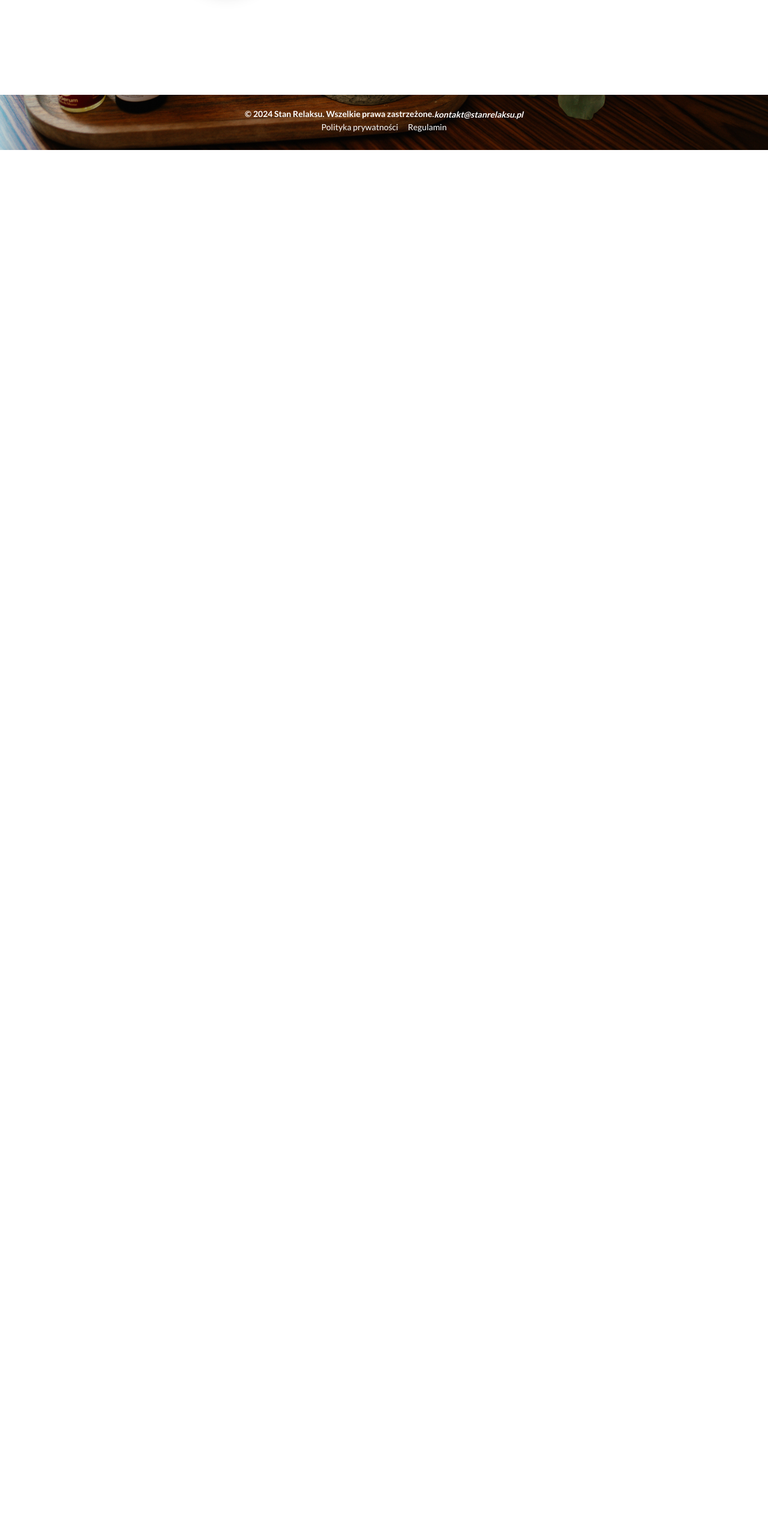
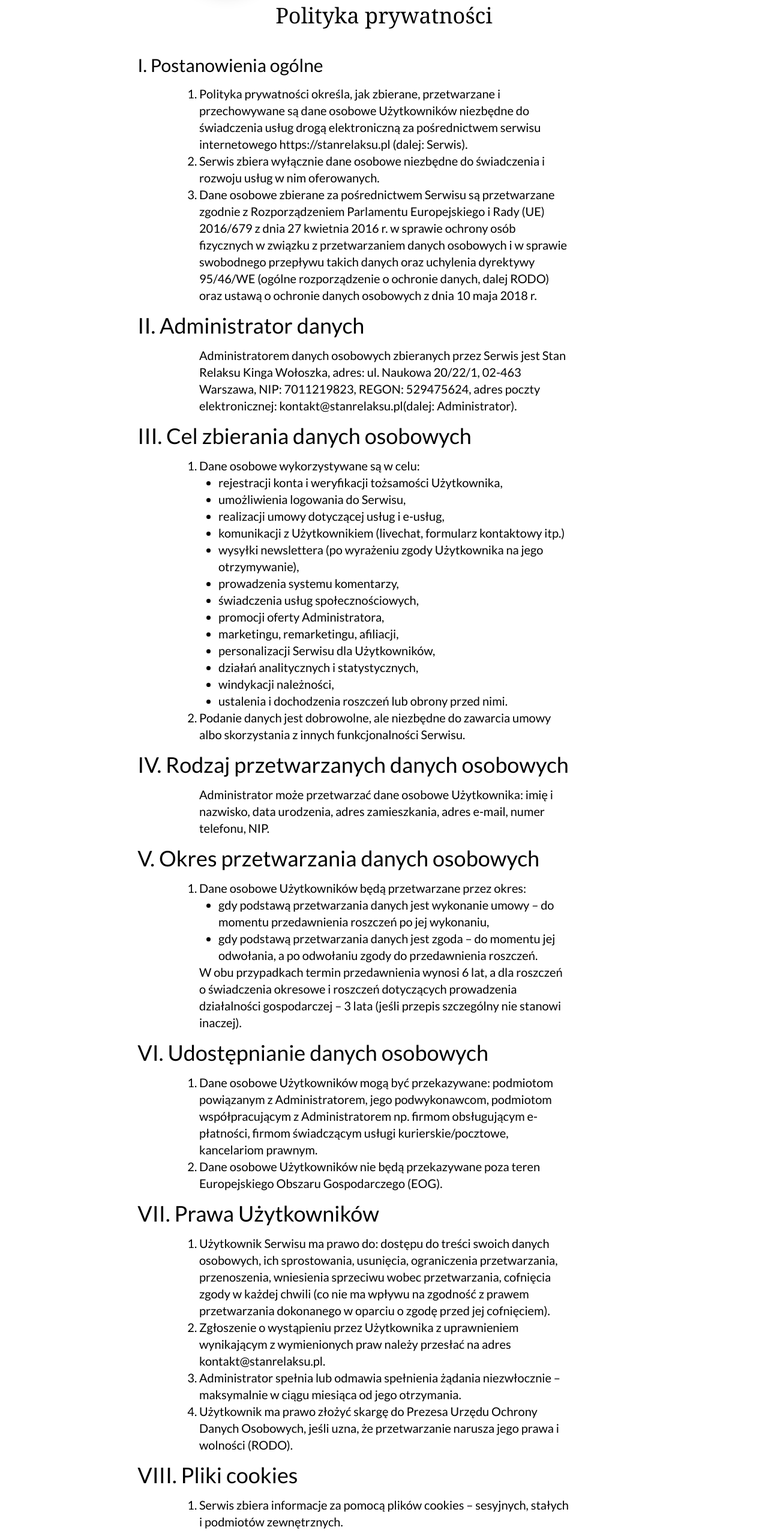
Before and after one commit to PiotrRegulski/stan-relaksu, a Next.js app: page /privacy-policy in a window 1280 px wide. Shown: the part 234-2789 px from the top of the page at 60% size. Before the commit the page ends 800 px from the top, so only its background shows below. Built offline with nearby package versions, Linux system fonts and the light colour scheme.

Commit message:
adding a privacy policy

```diff
--- a/src/app/offer/[slug]/page.tsx
+++ b/src/app/offer/[slug]/page.tsx
@@ -147,7 +147,7 @@ const OfferDetailsPage: React.FC<OfferDetailsPageProps> = ({ params }) => {
         className="flex flex-col min-h-max    my-4 md:my-4 md:mt-12 animate-fadeIn  transition-transform duration-200 ease-in-out mb-6"
       >
         <div className="flex flex-col ">
-          <div className={`flex flex-col-reverse lg:flex-row bg-white sm:my-4 shadow-lg shadow-gray-400 sm:mx-6 md:mx:2 2xl:mx-48 rounded-lg border-2 border-secondary ${!description1 ? 'hidden' : ''}`}>
+          <div className={`flex flex-col-reverse lg:flex-row bg-white sm:my-4  sm:mx-6 md:mx:2 2xl:mx-48 rounded-lg  border-secondary ${!description1 ? 'hidden' : ''}`}>
             <div className="flex flex-col lg:w-2/3 my-2 px-4 justify-center items-center ">
               <h3 className="font-bold  text-2xl py-2  w-full">{title1}</h3>
 
@@ -196,7 +196,7 @@ const OfferDetailsPage: React.FC<OfferDetailsPageProps> = ({ params }) => {
             </div>
           </div>
 
-          <div className="flex flex-col lg:flex-row  bg-white sm:my-4 shadow-lg shadow-gray-400 sm:mx-6 md:mx:2 2xl:mx-48  rounded-lg">
+          <div className="flex flex-col lg:flex-row  bg-white sm:my-4   sm:mx-6 md:mx:2 2xl:mx-48  rounded-lg">
             <div className="flex flex-col lg:w-2/3 my-6 px-4 2xl:my-24 ">
               <h3 className="font-bold text-2xl py-2 w-full ">{title3}</h3>
 
--- a/src/app/privacy-policy/page.tsx
+++ b/src/app/privacy-policy/page.tsx
@@ -1,13 +1,232 @@
-import ToHomePage from '@/components/layout/ToHomePage';
-import React from 'react';
+import PageHeader from "@/components/homepage/PageHeader";
+import ToHomePage from "@/components/layout/ToHomePage";
+import Link from "next/link";
+import React from "react";
 
 const pages = () => {
-    return (
-        <div className='flex justify-center items-center h-96 mx-auto my-auto flex-col'>
-            <p>Dokument w przygotowaniu </p>
-            <ToHomePage>Wróć do strony głównej</ToHomePage>
-        </div>
-    );
+  return (
+    <div className="flex justify-center items-center mx-auto my-auto flex-col mt-28 md:py-24 px-6">
+      <PageHeader id={"privacy-policy"}>Polityka prywatności</PageHeader>
+
+      <div className="flex flex-col w-full justify-center items-center ">
+        <p className="text-left xl:w-2/3 text-3xl my-4">
+          I. Postanowienia ogólne{" "}
+        </p>
+        <ol className="list-decimal xl:w-1/2 text-xl">
+          <li>
+            Polityka prywatności określa, jak zbierane, przetwarzane i
+            przechowywane są dane osobowe Użytkowników niezbędne do świadczenia
+            usług drogą elektroniczną za pośrednictwem serwisu internetowego
+            https://stanrelaksu.pl (dalej: Serwis).
+          </li>
+          <li>
+            Serwis zbiera wyłącznie dane osobowe niezbędne do świadczenia i
+            rozwoju usług w nim oferowanych.
+          </li>
+          <li>
+            Dane osobowe zbierane za pośrednictwem Serwisu są przetwarzane
+            zgodnie z Rozporządzeniem Parlamentu Europejskiego i Rady (UE)
+            2016/679 z dnia 27 kwietnia 2016 r. w sprawie ochrony osób
+            fizycznych w związku z przetwarzaniem danych osobowych i w sprawie
+            swobodnego przepływu takich danych oraz uchylenia dyrektywy 95/46/WE
+            (ogólne rozporządzenie o ochronie danych, dalej RODO) oraz ustawą o
+            ochronie danych osobowych z dnia 10 maja 2018 r.
+          </li>
+        </ol>
+      </div>
+      <div className="flex flex-col w-full justify-center items-center">
+        <p className="text-left xl:w-2/3 text-4xl my-4">
+          II. Administrator danych
+        </p>
+        <p className="text-xl xl:w-1/2">
+          Administratorem danych osobowych zbieranych przez Serwis jest Stan
+          Relaksu Kinga Wołoszka, adres: ul. Naukowa 20/22/1, 02-463 Warszawa,
+          NIP: 7011219823, REGON: 529475624, adres poczty elektronicznej:
+          kontakt@stanrelaksu.pl(dalej: Administrator).
+        </p>
+      </div>
+      <div className="flex flex-col w-full justify-center items-center ">
+        <p className="text-left xl:w-2/3 text-4xl my-4">
+          III. Cel zbierania danych osobowych{" "}
+        </p>
+        <ol className="list-decimal xl:w-1/2 text-xl">
+          <li>
+            Dane osobowe wykorzystywane są w celu:
+            <ul className="list-disc ml-8">
+              <li>rejestracji konta i weryfikacji tożsamości Użytkownika,</li>
+              <li>umożliwienia logowania do Serwisu,</li>
+              <li>realizacji umowy dotyczącej usług i e-usług,</li>
+              <li>
+                komunikacji z Użytkownikiem (livechat, formularz kontaktowy
+                itp.)
+              </li>
+              <li>
+                wysyłki newslettera (po wyrażeniu zgody Użytkownika na jego
+                otrzymywanie),
+              </li>
+              <li>prowadzenia systemu komentarzy,</li>
+              <li>świadczenia usług społecznościowych,</li>
+              <li>promocji oferty Administratora,</li>
+              <li>marketingu, remarketingu, afiliacji,</li>
+              <li>personalizacji Serwisu dla Użytkowników,</li>
+              <li>działań analitycznych i statystycznych,</li>
+              <li>windykacji należności,</li>
+              <li>ustalenia i dochodzenia roszczeń lub obrony przed nimi.</li>
+            </ul>
+          </li>
+          <li>
+            Podanie danych jest dobrowolne, ale niezbędne do zawarcia umowy albo
+            skorzystania z innych funkcjonalności Serwisu.
+          </li>
+        </ol>
+      </div>
+      <div className="flex flex-col w-full justify-center items-center">
+        <p className="text-left xl:w-2/3 text-4xl my-4">
+          IV. Rodzaj przetwarzanych danych osobowych
+        </p>
+        <p className="text-xl xl:w-1/2">
+          Administrator może przetwarzać dane osobowe Użytkownika: imię i
+          nazwisko, data urodzenia, adres zamieszkania, adres e-mail, numer
+          telefonu, NIP.
+        </p>
+      </div>
+      <div className="flex flex-col w-full justify-center items-center ">
+        <p className="text-left xl:w-2/3 text-4xl my-4">
+          V. Okres przetwarzania danych osobowych{" "}
+        </p>
+        <ol className="list-decimal xl:w-1/2 text-xl">
+          <li>
+            Dane osobowe Użytkowników będą przetwarzane przez okres:
+            <ul className="list-disc ml-8">
+              <li>
+                gdy podstawą przetwarzania danych jest wykonanie umowy – do
+                momentu przedawnienia roszczeń po jej wykonaniu,
+              </li>
+              <li>
+                gdy podstawą przetwarzania danych jest zgoda – do momentu jej
+                odwołania, a po odwołaniu zgody do przedawnienia roszczeń.
+              </li>
+            </ul>
+          </li>
+        </ol>
+        <p className="text-xl xl:w-1/2">
+          W obu przypadkach termin przedawnienia wynosi 6 lat, a dla roszczeń o
+          świadczenia okresowe i roszczeń dotyczących prowadzenia działalności
+          gospodarczej – 3 lata (jeśli przepis szczególny nie stanowi inaczej).
+        </p>
+      </div>
+      <div className="flex flex-col w-full justify-center items-center ">
+        <p className="text-left xl:w-2/3 text-4xl my-4">
+          VI. Udostępnianie danych osobowych{" "}
+        </p>
+        <ol className="list-decimal xl:w-1/2 text-xl">
+          <li>
+            Dane osobowe Użytkowników mogą być przekazywane: podmiotom
+            powiązanym z Administratorem, jego podwykonawcom, podmiotom
+            współpracującym z Administratorem np. firmom obsługującym
+            e-płatności, firmom świadczącym usługi kurierskie/pocztowe,
+            kancelariom prawnym.
+          </li>
+          <li>
+            Dane osobowe Użytkowników nie będą przekazywane poza teren
+            Europejskiego Obszaru Gospodarczego (EOG).
+          </li>
+        </ol>
+      </div>
+      <div className="flex flex-col w-full justify-center items-center ">
+        <p className="text-left xl:w-2/3 text-4xl my-4">
+          VII. Prawa Użytkowników{" "}
+        </p>
+        <ol className="list-decimal xl:w-1/2 text-xl">
+          <li>
+            Użytkownik Serwisu ma prawo do: dostępu do treści swoich danych
+            osobowych, ich sprostowania, usunięcia, ograniczenia przetwarzania,
+            przenoszenia, wniesienia sprzeciwu wobec przetwarzania, cofnięcia
+            zgody w każdej chwili (co nie ma wpływu na zgodność z prawem
+            przetwarzania dokonanego w oparciu o zgodę przed jej cofnięciem).
+          </li>
+          <li>
+            Zgłoszenie o wystąpieniu przez Użytkownika z uprawnieniem
+            wynikającym z wymienionych praw należy przesłać na adres
+            kontakt@stanrelaksu.pl.
+          </li>
+          <li>
+            Administrator spełnia lub odmawia spełnienia żądania niezwłocznie –
+            maksymalnie w ciągu miesiąca od jego otrzymania.
+          </li>
+          <li>
+            Użytkownik ma prawo złożyć skargę do Prezesa Urzędu Ochrony Danych
+            Osobowych, jeśli uzna, że przetwarzanie narusza jego prawa i
+            wolności (RODO).
+          </li>
+        </ol>
+      </div>
+      <div className="flex flex-col w-full justify-center items-center ">
+        <p className="text-left xl:w-2/3 text-4xl my-4">VIII. Pliki cookies </p>
+        <ol className="list-decimal xl:w-1/2 text-xl">
+          <li>
+            Serwis zbiera informacje za pomocą plików cookies – sesyjnych,
+            stałych i podmiotów zewnętrznych.
+          </li>
+          <li>
+            Zbieranie plików cookies wspiera poprawne świadczenie usług w
+            Serwisie i służy celom statystycznym.
+          </li>
+          <li>
+            Użytkownik może określić zakres dostępu plików cookies do swojego
+            urządzenia w ustawieniach przeglądarki.
+          </li>
+        </ol>
+      </div>
+      <div className="flex flex-col w-full justify-center items-center ">
+        <p className="text-left xl:w-2/3 text-4xl my-4">IX. Zautomatyzowane podejmowanie decyzji i profilowanie</p>
+        <ol className="list-decimal xl:w-1/2 text-xl">
+          <li>
+            Dane Użytkowników nie mogą być przetwarzane w zautomatyzowany sposób
+            tak, że na skutek tego mogłyby zapaść wobec nich jakiekolwiek
+            decyzje.
+          </li>
+          <li>
+            Dane Użytkowników mogą być profilowane celem dostosowania treści i
+            personalizacji oferty po wyrażeniu przez nich zgody.
+          </li>
+        </ol>
+      </div>
+      <div className="flex flex-col w-full justify-center items-center ">
+        <p className="text-left xl:w-2/3 text-4xl my-4">
+          X. Postanowienia końcowe
+        </p>
+        <ol className="list-decimal xl:w-1/2 text-xl">
+          <li>
+            Administrator ma prawo do wprowadzenia zmian w Polityce prywatności,
+            przy czym prawa Użytkowników nie zostaną ograniczone.
+          </li>
+          <li>
+            Informacja o wprowadzonych zmianach pojawi się w formie komunikatu
+            dostępnego w Serwisie.
+          </li>
+          <li>
+            W sprawach nieuregulowanych w niniejszej Polityce prywatności
+            obowiązują przepisy RODO i przepisy prawa polskiego.
+          </li>
+        </ol>
+        <p className="text-sm my-12 ">
+          Informacje na temat polityki prywatności i plików cookies znajdziesz
+          na{" "}
+          <Link
+            href="https://www.wygranaonline.com/polityka-prywatnosci-wzor-generator/"
+            target="_blank"
+            rel="noopener noreferrer"
+            className="hover:text-blue-400"
+          >
+            WygranaOnline.
+          </Link>{" "}
+        </p>
+      </div>
+
+      <ToHomePage>Wróć do strony głównej</ToHomePage>
+    </div>
+  );
 };
 
 export default pages;
--- a/src/components/about/ImagesToAboutMeArticle.tsx
+++ b/src/components/about/ImagesToAboutMeArticle.tsx
@@ -49,7 +49,7 @@ const ImagesToAboutMeArticle = () => {
     >
       <div
         ref={ref}
-        className="flex overflow-x-auto py-8  gap-2 pl-1 md:gap-4 w-screen  2xl:justify-center bg-primary"
+        className="flex overflow-x-auto py-8  gap-2 pl-1 md:gap-4 w-screen  2xl:justify-center bg-secondary"
       >
         {imgURLs.map((imgUrl, index) => (
           <motion.div
--- a/src/components/about/ImagesToAboutMeLast.tsx
+++ b/src/components/about/ImagesToAboutMeLast.tsx
@@ -20,8 +20,8 @@ const imageURLs = [
   },
   {
     src: "/kobido-kinesiotaping-omnie.jpg",
-    label: "kobido kinesiotaping",
-    caption: "Masaż Kobido z kinesiotapingiem",
+    label: "Kinesiotaping limfatyczny",
+    caption: "Kinesiotaping limfatyczny ",
     href:"/offer/masaz-kobido"
 
   },
--- a/src/components/layout/MainFooter.jsx
+++ b/src/components/layout/MainFooter.jsx
@@ -18,7 +18,7 @@ const MainFooter = () => {
                 </p>
               </div>
               <div className="">
-                <address className="text-white font-semibold ">
+                <address className="text-white font-semibold px-1 ">
                   <Link
                     href="mailto:kontakt@stanrelaksu.pl"
                     className="text-white text-sm   hover:text-red-800 transition duration-300  font-semibold "
--- a/src/components/layout/ToHomePage.tsx
+++ b/src/components/layout/ToHomePage.tsx
@@ -12,7 +12,7 @@ const ToHomePage: React.FC<ToHomePageProps> = ({children}) => {
         <div className="flex justify-center">
         <button
           onClick={()=>router.push("/")}
-          className=" flex text-sm md:text-xl underline decoration-solid underline-offset-8 font-semibold  text-center  text-black hover:text-gray-400 "
+          className=" flex text-sm md:text-xl underline decoration-solid underline-offset-8 font-semibold my-2  text-center  text-black hover:text-gray-400 "
         >
          {children}
         </button>
--- a/src/components/offers/OfferProcedure.tsx
+++ b/src/components/offers/OfferProcedure.tsx
@@ -26,7 +26,7 @@ const OfferProcedure: React.FC<OfferProcedureProps> = ({
   return (
     <div
       id="main-adventages"
-      className="flex flex-col min-h-max border-2 shadow-gray-400 bg-white 2xl:mx-36 md:my-4 mt-12"
+      className="flex flex-col min-h-max  bg-white 2xl:mx-36 md:my-4 mt-12"
     >
       <div className="w-full py-[3em] px-[1em]">
         <h1 className={` text-center text-xl md:text-4xl font-bold`}>
```
